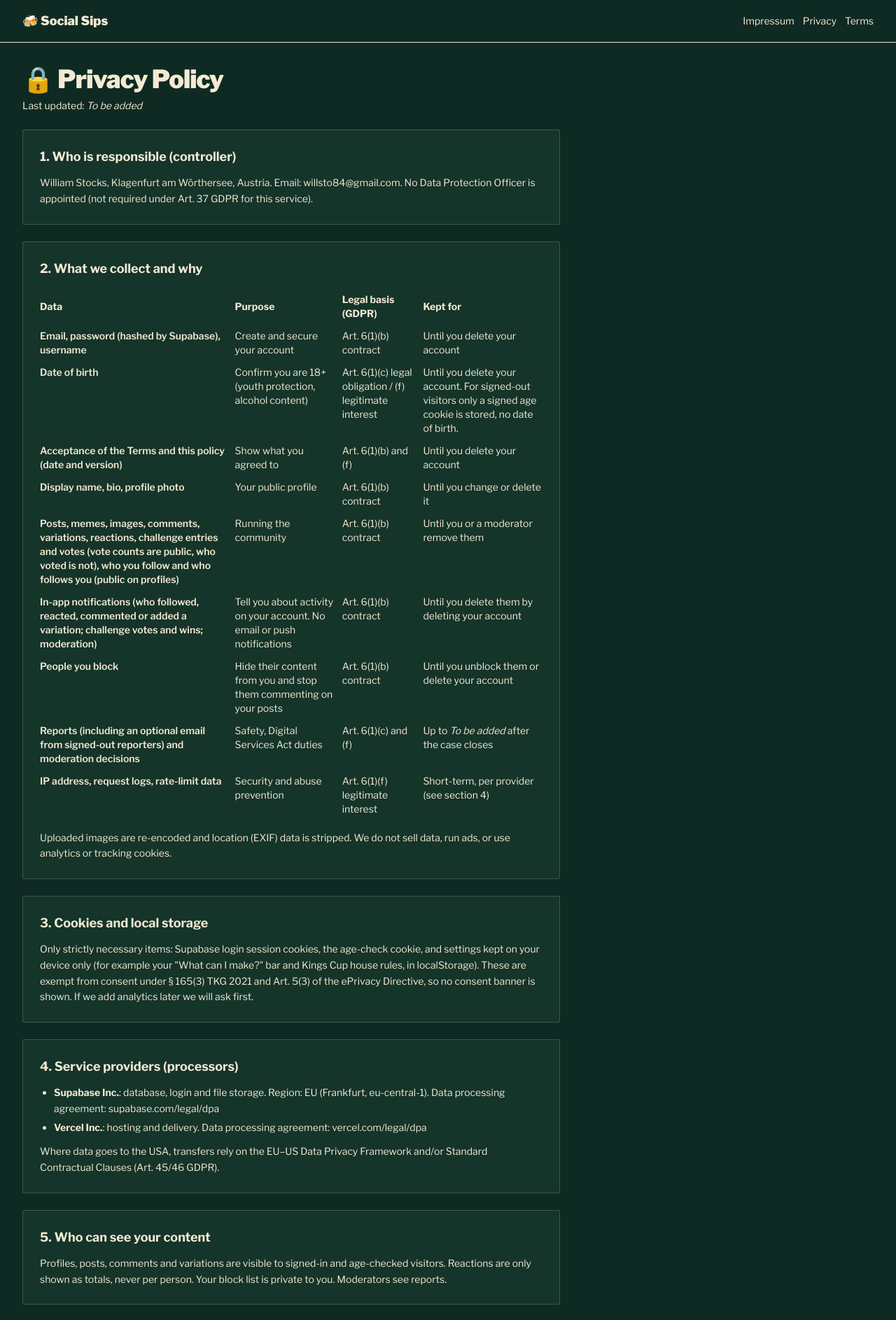
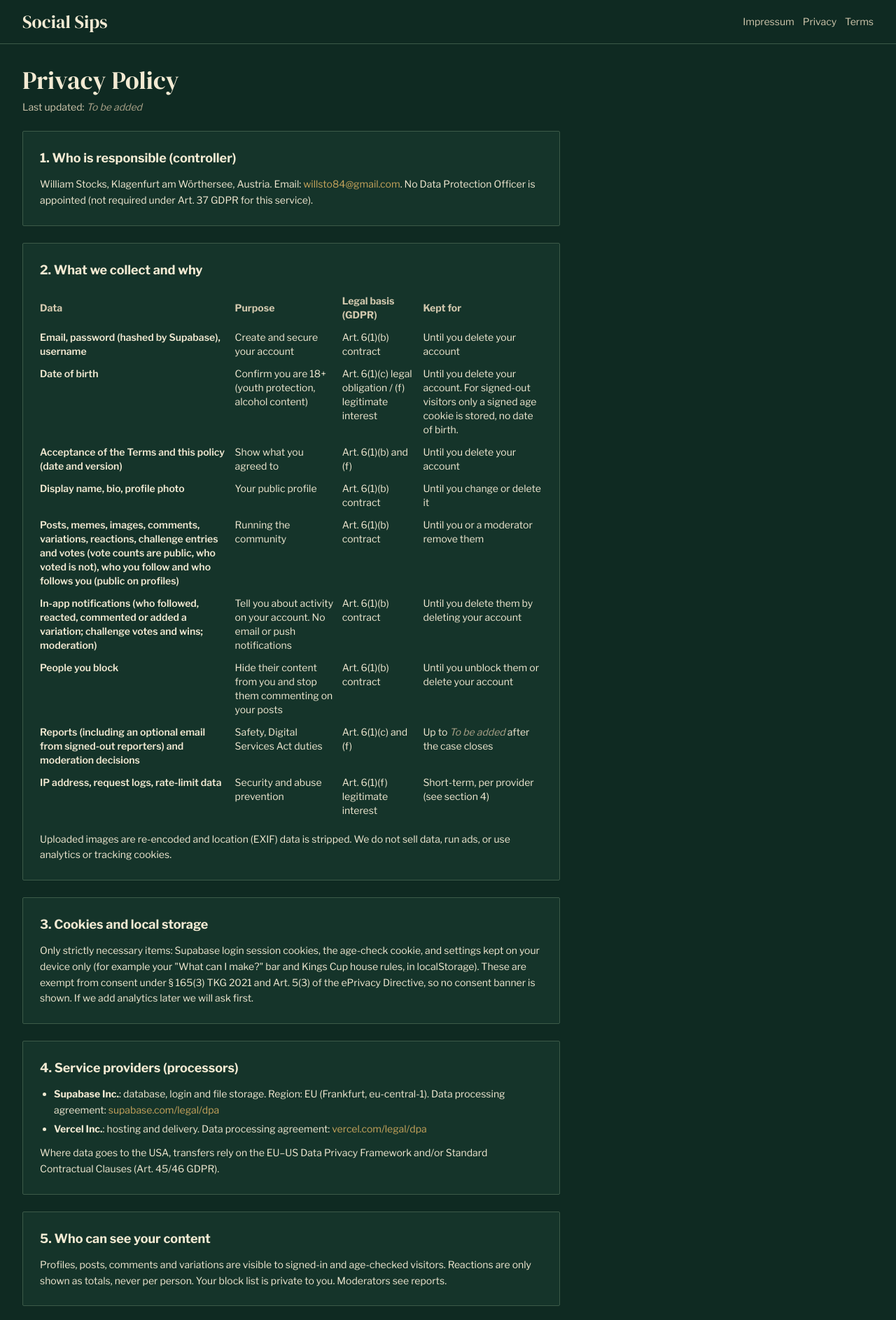
Before and after one commit to Stocks84/SocialSips, a Next.js app: page /privacy in a window 1280 px wide. Shown: the top 1886 px of the page at 70% size. Built offline with nearby package versions, Linux system fonts and the light colour scheme.

Commit message:
style(legal,help): token swaps; LegalPage stops rendering emoji (wording unchanged)

```diff
--- a/src/app/(legal)/accept-terms/AcceptForm.tsx
+++ b/src/app/(legal)/accept-terms/AcceptForm.tsx
@@ -9,10 +9,10 @@ export default function AcceptForm({ next }: { next: string }) {
     <form action={action} className="space-y-4" data-testid="accept-terms-form">
       <input type="hidden" name="next" value={next} />
       <label className="flex items-start gap-3 text-sm">
-        <input type="checkbox" name="accept" value="true" required className="mt-1 accent-accent-purple" data-testid="accept-checkbox" />
-        <span>I have read and accept the <Link href="/terms" className="text-accent-purple underline" target="_blank">Terms of Use</Link> and the <Link href="/privacy" className="text-accent-purple underline" target="_blank">Privacy Policy</Link>.</span>
+        <input type="checkbox" name="accept" value="true" required className="mt-1 accent-accent" data-testid="accept-checkbox" />
+        <span>I have read and accept the <Link href="/terms" className="text-accent underline" target="_blank">Terms of Use</Link> and the <Link href="/privacy" className="text-accent underline" target="_blank">Privacy Policy</Link>.</span>
       </label>
-      {state.error && <p role="alert" className="text-sm text-red-400" data-testid="accept-error">{state.error}</p>}
+      {state.error && <p role="alert" className="text-sm text-danger" data-testid="accept-error">{state.error}</p>}
       <button className="btn-primary" disabled={pending} data-testid="accept-btn">{pending ? 'Saving…' : 'Accept and continue'}</button>
     </form>
   )
--- a/src/app/(legal)/layout.tsx
+++ b/src/app/(legal)/layout.tsx
@@ -3,14 +3,14 @@ import Link from 'next/link'
 /** Legal pages: reachable without the age gate or an account, so no app shell or session data. */
 export default function LegalLayout({ children }: { children: React.ReactNode }) {
   return (
-    <div className="min-h-screen bg-hero-glow">
-      <header className="border-b border-border">
+    <div className="min-h-screen">
+      <header className="border-b border-rule">
         <div className="page-container py-4 flex items-center justify-between">
-          <Link href="/" className="font-black text-lg gradient-text">🍻 Social Sips</Link>
-          <nav className="flex gap-3 text-sm text-text-secondary" aria-label="Legal">
-            <Link href="/impressum" className="hover:text-accent-cyan">Impressum</Link>
-            <Link href="/privacy" className="hover:text-accent-cyan">Privacy</Link>
-            <Link href="/terms" className="hover:text-accent-cyan">Terms</Link>
+          <Link href="/" className="font-display text-wordmark text-ink">Social Sips</Link>
+          <nav className="flex gap-3 text-sm text-ink-2" aria-label="Legal">
+            <Link href="/impressum" className="hover:text-ink">Impressum</Link>
+            <Link href="/privacy" className="hover:text-ink">Privacy</Link>
+            <Link href="/terms" className="hover:text-ink">Terms</Link>
           </nav>
         </div>
       </header>
--- a/src/app/(legal)/privacy/page.tsx
+++ b/src/app/(legal)/privacy/page.tsx
@@ -18,14 +18,14 @@ const rows: [string, string, string, React.ReactNode][] = [
 
 export default function PrivacyPage() {
   return (
-    <LegalPage title="Privacy Policy" emoji="🔒">
+    <LegalPage title="Privacy Policy">
       <Section title="1. Who is responsible (controller)">
         <p>{LEGAL.ownerName}, <L k="address" />. Email: <L k="contactEmail" mailto />. No Data Protection Officer is appointed (not required under Art. 37 GDPR for this service).</p>
       </Section>
       <Section title="2. What we collect and why">
         <div className="overflow-x-auto -mx-1">
           <table className="w-full text-left text-xs sm:text-sm border-separate border-spacing-y-1 min-w-[36rem]">
-            <thead className="text-text-secondary"><tr><th className="p-1">Data</th><th className="p-1">Purpose</th><th className="p-1">Legal basis (GDPR)</th><th className="p-1">Kept for</th></tr></thead>
+            <thead className="text-ink-2"><tr><th className="p-1">Data</th><th className="p-1">Purpose</th><th className="p-1">Legal basis (GDPR)</th><th className="p-1">Kept for</th></tr></thead>
             <tbody>
               {rows.map(([d, p, b, k]) => (
                 <tr key={d} className="align-top"><td className="p-1 font-semibold">{d}</td><td className="p-1">{p}</td><td className="p-1">{b}</td><td className="p-1">{k}</td></tr>
@@ -40,8 +40,8 @@ export default function PrivacyPage() {
       </Section>
       <Section title="4. Service providers (processors)">
         <ul className="list-disc pl-5 space-y-1">
-          <li><strong>Supabase Inc.</strong>: database, login and file storage. Region: <L k="supabaseRegion" />. Data processing agreement: <a className="text-accent-purple" href="https://supabase.com/legal/dpa">supabase.com/legal/dpa</a></li>
-          <li><strong>Vercel Inc.</strong>: hosting and delivery. Data processing agreement: <a className="text-accent-purple" href="https://vercel.com/legal/dpa">vercel.com/legal/dpa</a></li>
+          <li><strong>Supabase Inc.</strong>: database, login and file storage. Region: <L k="supabaseRegion" />. Data processing agreement: <a className="text-accent" href="https://supabase.com/legal/dpa">supabase.com/legal/dpa</a></li>
+          <li><strong>Vercel Inc.</strong>: hosting and delivery. Data processing agreement: <a className="text-accent" href="https://vercel.com/legal/dpa">vercel.com/legal/dpa</a></li>
         </ul>
         <p>Where data goes to the USA, transfers rely on the EU–US Data Privacy Framework and/or Standard Contractual Clauses (Art. 45/46 GDPR).</p>
       </Section>
@@ -50,8 +50,8 @@ export default function PrivacyPage() {
       </Section>
       <Section title="6. Your rights">
         <p>You have the right to access (Art. 15), correction (16), deletion (17), restriction (18), portability (20) and objection (21).</p>
-        <p>Signed in, you can do this yourself in <Link href="/settings/account" className="text-accent-purple">Settings → Account</Link>: <strong>Download my data</strong> (a JSON file) and <strong>Delete account</strong>. Or email <L k="contactEmail" mailto />. We reply within one month.</p>
-        <p>You can complain to the <strong>Österreichische Datenschutzbehörde</strong>, Barichgasse 40–42, 1030 Wien, <a className="text-accent-purple" href="https://www.dsb.gv.at">dsb.gv.at</a> (UK users: ICO, <a className="text-accent-purple" href="https://ico.org.uk">ico.org.uk</a>).</p>
+        <p>Signed in, you can do this yourself in <Link href="/settings/account" className="text-accent">Settings → Account</Link>: <strong>Download my data</strong> (a JSON file) and <strong>Delete account</strong>. Or email <L k="contactEmail" mailto />. We reply within one month.</p>
+        <p>You can complain to the <strong>Österreichische Datenschutzbehörde</strong>, Barichgasse 40–42, 1030 Wien, <a className="text-accent" href="https://www.dsb.gv.at">dsb.gv.at</a> (UK users: ICO, <a className="text-accent" href="https://ico.org.uk">ico.org.uk</a>).</p>
       </Section>
       <Section title="7. Age">
         <p>Social Sips is for adults 18+ only. If we learn an under-18 has an account we delete it.</p>
--- a/src/app/(legal)/report/page.tsx
+++ b/src/app/(legal)/report/page.tsx
@@ -17,11 +17,11 @@ export default async function ReportPage({ searchParams }: { searchParams: Promi
   return (
     <div className="max-w-3xl space-y-6">
       <header>
-        <h1 className="text-3xl sm:text-4xl font-black tracking-tight"><span aria-hidden="true">⚑</span> <span className="gradient-text">Report content or contact us</span></h1>
-        <p className="text-text-secondary text-sm mt-2">Anyone can report illegal content or a breach of our <Link href="/terms" className="text-accent-purple">Terms</Link>, signed in or not. You can also email <L k="contactEmail" mailto />.</p>
+        <h1 className="text-3xl sm:text-4xl font-display font-normal"><span className="text-ink">Report content or contact us</span></h1>
+        <p className="text-ink-2 text-sm mt-2">Anyone can report illegal content or a breach of our <Link href="/terms" className="text-accent">Terms</Link>, signed in or not. You can also email <L k="contactEmail" mailto />.</p>
       </header>
       <ReportForm targetType={exact ? type : undefined} targetId={exact ? id : undefined} targetLabel={exact ? LABELS[type!] : undefined} signedIn={signedIn} />
-      <p className="text-text-muted text-xs">If someone is in immediate danger, call 112 (EU) or 999 (UK). For child sexual abuse material you don&apos;t have to give your name or email.</p>
+      <p className="text-ink-3 text-xs">If someone is in immediate danger, call 112 (EU) or 999 (UK). For child sexual abuse material you don&apos;t have to give your name or email.</p>
     </div>
   )
 }
--- a/src/app/(main)/help/page.tsx
+++ b/src/app/(main)/help/page.tsx
@@ -13,15 +13,15 @@ const tips = [
 export default function HelpPage() {
   return (
     <>
-      <PageHeader emoji="🙏" title="Help & Responsibility" subtitle="Fun is better when everyone gets home safe." />
+      <PageHeader title="Help & Responsibility" subtitle="Fun is better when everyone gets home safe." />
       <ul className="card p-6 space-y-3 mb-6">
-        {tips.map((t) => <li key={t}>✅ {t}</li>)}
+        {tips.map((t) => <li key={t}>{t}</li>)}
       </ul>
-      <div className="card-glass p-6 space-y-2 text-sm">
+      <div className="card p-6 space-y-2 text-sm">
         <h2 className="font-bold text-lg mb-2">Need support?</h2>
-        <p>🇬🇧 Drinkaware: drinkaware.co.uk · Drinkline 0300 123 1110</p>
-        <p>🇦🇹 Alkohol-Hotline / Suchtberatung: suchtvorbeugung.at</p>
-        <p>🚑 In an emergency call 112 (EU) or 999 (UK).</p>
+        <p>Drinkaware (UK): drinkaware.co.uk · Drinkline 0300 123 1110</p>
+        <p>Alkohol-Hotline / Suchtberatung (Austria): suchtvorbeugung.at</p>
+        <p>In an emergency call 112 (EU) or 999 (UK).</p>
       </div>
     </>
   )
--- a/src/components/legal/Legal.tsx
+++ b/src/components/legal/Legal.tsx
@@ -3,17 +3,17 @@ import { LEGAL } from '@/lib/legal'
 /** A value from the legal config, or a neutral "To be added" line when it's not filled in yet. */
 export function L({ k, mailto = false }: { k: 'address' | 'contactEmail' | 'phone' | 'lastUpdated' | 'supabaseRegion' | 'reportRetention'; mailto?: boolean }) {
   const v = LEGAL[k]
-  if (!v) return <span className="text-text-muted italic" data-testid="legal-tba">To be added</span>
-  if (mailto) return <a href={`mailto:${v}`} className="text-accent-purple">{v}</a>
+  if (!v) return <span className="text-ink-3 italic" data-testid="legal-tba">To be added</span>
+  if (mailto) return <a href={`mailto:${v}`} className="text-accent">{v}</a>
   return <>{v}</>
 }
 
-export function LegalPage({ title, emoji, children, updated = true }: { title: string; emoji: string; children: React.ReactNode; updated?: boolean }) {
+export function LegalPage({ title, children, updated = true }: { title: string; emoji?: string; children: React.ReactNode; updated?: boolean }) {
   return (
     <article className="max-w-3xl space-y-6 legal" data-testid="legal-page">
       <header>
-        <h1 className="text-3xl sm:text-4xl font-black tracking-tight"><span aria-hidden="true">{emoji}</span> <span className="gradient-text">{title}</span></h1>
-        {updated && <p className="text-text-secondary text-sm mt-2">Last updated: <L k="lastUpdated" /></p>}
+        <h1 className="text-3xl sm:text-4xl font-display font-normal"><span className="text-ink">{title}</span></h1>
+        {updated && <p className="text-ink-2 text-sm mt-2">Last updated: <L k="lastUpdated" /></p>}
       </header>
       {children}
     </article>
@@ -23,7 +23,7 @@ export function LegalPage({ title, emoji, children, updated = true }: { title: s
 export function Section({ title, children }: { title: string; children: React.ReactNode }) {
   return (
     <section className="card p-5 sm:p-6 space-y-3 text-sm leading-relaxed">
-      <h2 className="font-bold text-lg text-text-primary">{title}</h2>
+      <h2 className="font-bold text-lg text-ink">{title}</h2>
       {children}
     </section>
   )
```
Also changed, not shown: src/app/(legal)/accept-terms/page.tsx (+6 -6 lines), src/app/(legal)/impressum/page.tsx (+6 -6 lines), src/app/(legal)/report/ReportForm.tsx (+4 -4 lines), src/app/(legal)/terms/page.tsx (+5 -5 lines).
